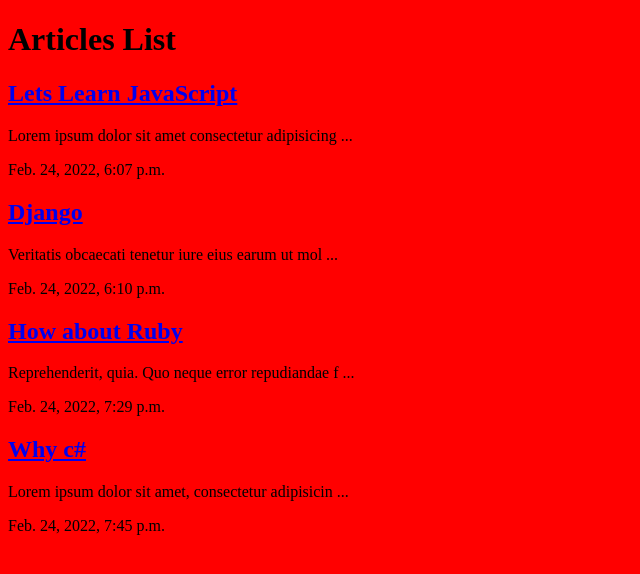
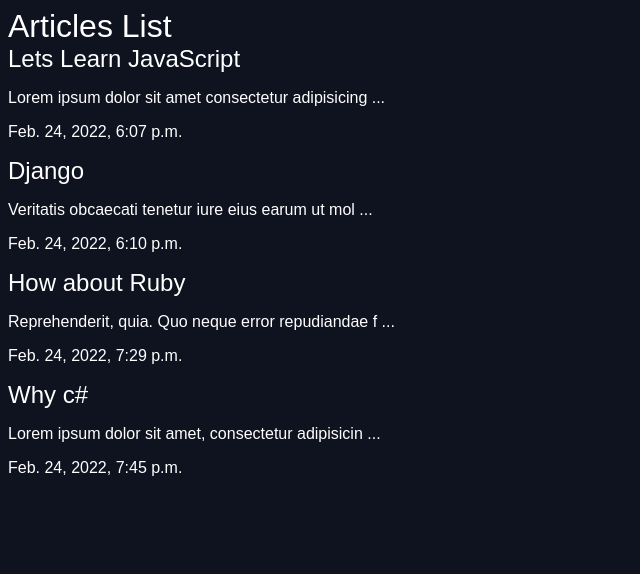
Before and after one commit to haxhex/mydjangoBlog, a Django app: page /articles/ in a window 1280 px wide. Shown: the top 574 px of the page, without its empty margins (0-640 px from the left). Run offline with Django 4.2, Linux system fonts and the light colour scheme; data comes from the database, SQL or seed files in the repository.

Commit message:
change style1

```diff
--- a/assets/styles.css
+++ b/assets/styles.css
@@ -1,3 +1,18 @@
 body {
-  background-color: red;
+  background-color: #0f121f;
+  background-image: url{/static/stars.jpg};
+  color:#fff;
 }
+body *{
+  font-family:arial;
+}
+
+h1,h2,h3,h4,h5{
+  font-weight:normal;
+  margin:0;
+}
+
+a,a:hover,a:visited{
+  color:#fff;
+  text-decoration:none;
+}
```
Also changed, not shown: assets/stars.jpg (added).
